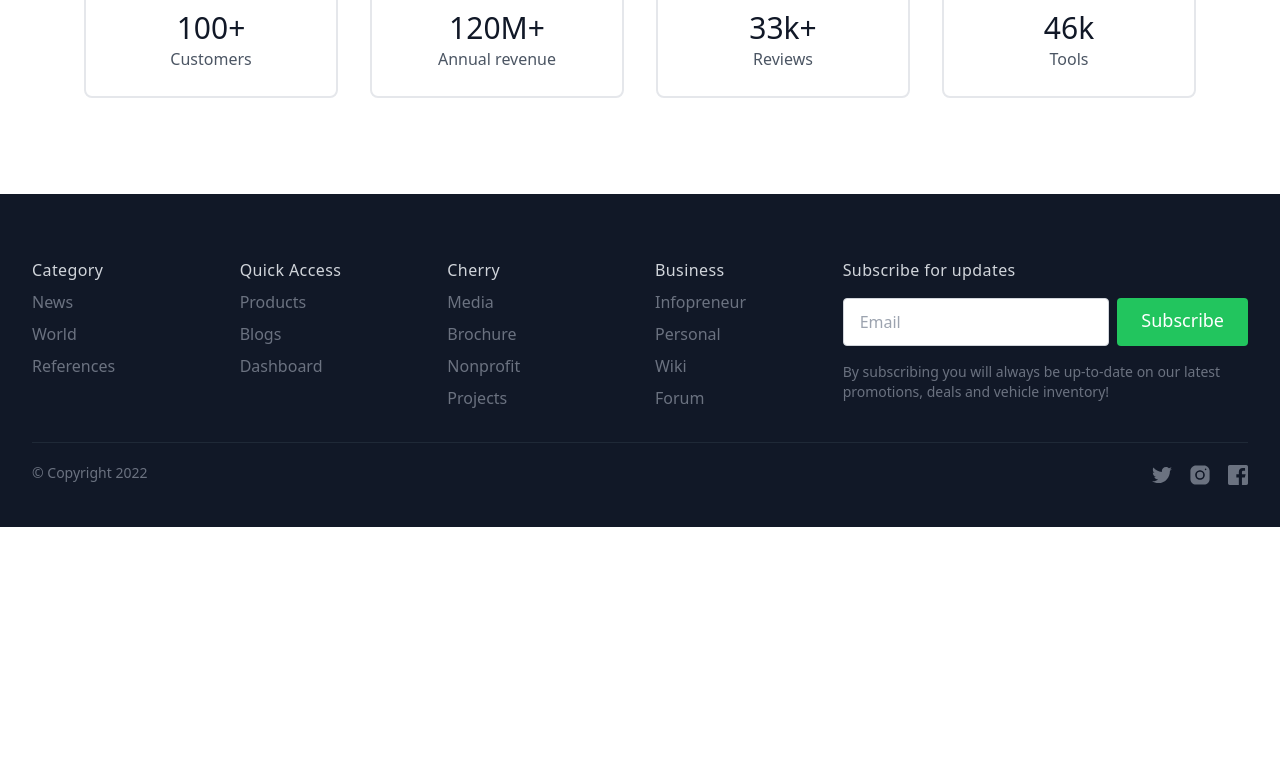
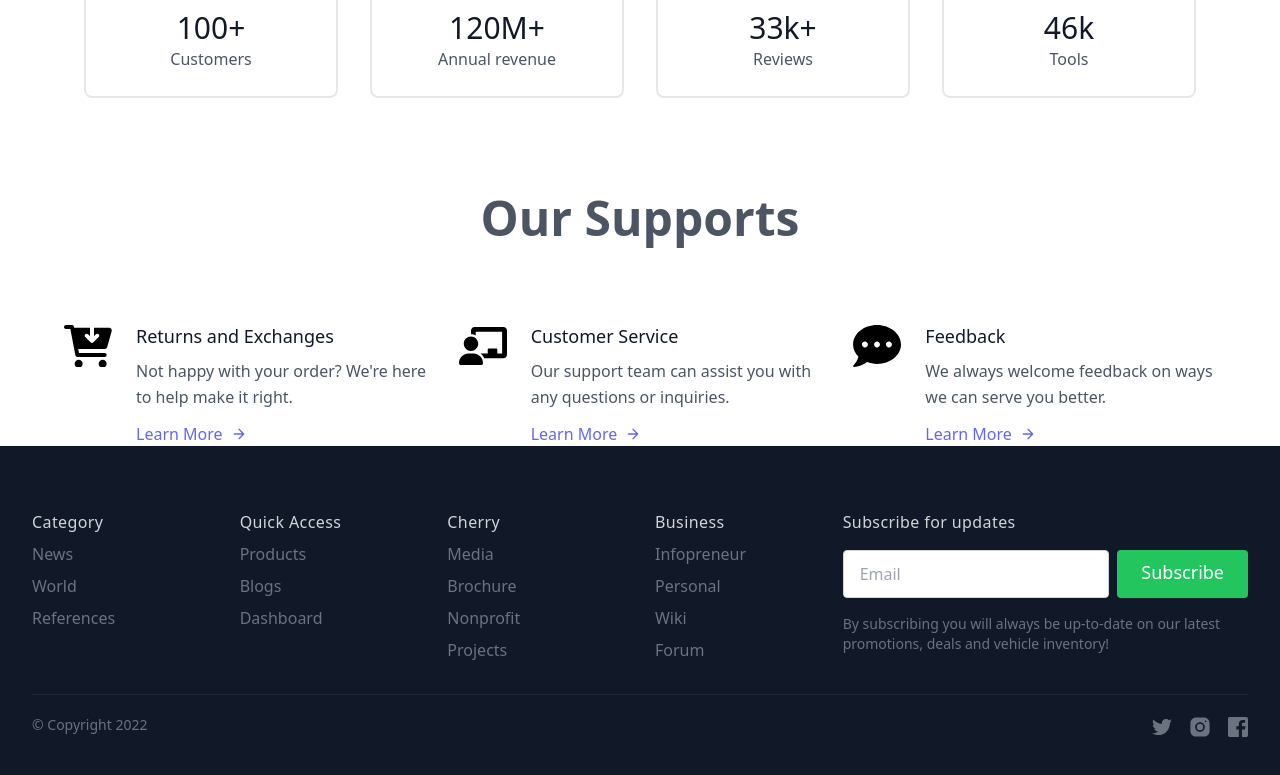
Before and after one commit to G-Mursalin/tool-planet-frontend, a React (Create React App) app: page / in a window 1280 px wide. Shown: the part 2924-3699 px from the top of the page. Before the commit the page ends 3451 px from the top, so only its background shows below. Built offline with nearby package versions, Linux system fonts and the light colour scheme; no server answers.

Commit message:
supports section added

```diff
--- a/src/components/Home/Home.js
+++ b/src/components/Home/Home.js
@@ -5,6 +5,7 @@ import Banner from "./Banner";
 import Tools from "./Tools";
 import Reviews from "./Reviews";
 import BusinessSummary from "../BusinessSummary/BusinessSummary";
+import Supports from "./Supports";
 const Home = () => {
   return (
     <>
@@ -12,6 +13,7 @@ const Home = () => {
       <Tools />
       <Reviews />
       <BusinessSummary />
+      <Supports />
     </>
   );
 };
--- /dev/null
+++ b/src/components/Home/Supports.js
@@ -0,0 +1,114 @@
+import React from "react";
+import { Link } from "react-router-dom";
+
+const Supports = () => {
+  return (
+    <section className="text-gray-600 body-font">
+      <div className="container px-16  mx-auto">
+        <h1 className="text-center md:text-5xl text-3xl font-bold mb-20">
+          Our Supports
+        </h1>
+        <div className="flex flex-wrap sm:-m-4 -mx-4 -mb-10 -mt-4 md:space-y-0 space-y-6">
+          <div className="p-4 md:w-1/3 flex">
+            <div className="w-12 h-12 inline-flex items-center justify-center rounded-full   text-indigo-500 mb-4 flex-shrink-0">
+              <svg xmlns="http://www.w3.org/2000/svg" viewBox="0 0 576 512">
+                <path d="M0 24C0 10.75 10.75 0 24 0H96C107.5 0 117.4 8.19 119.6 19.51L121.1 32H312V134.1L288.1 111C279.6 101.7 264.4 101.7 255 111C245.7 120.4 245.7 135.6 255 144.1L319 208.1C328.4 218.3 343.6 218.3 352.1 208.1L416.1 144.1C426.3 135.6 426.3 120.4 416.1 111C407.6 101.7 392.4 101.7 383 111L360 134.1V32H541.8C562.1 32 578.3 52.25 572.6 72.66L518.6 264.7C514.7 278.5 502.1 288 487.8 288H170.7L179.9 336H488C501.3 336 512 346.7 512 360C512 373.3 501.3 384 488 384H159.1C148.5 384 138.6 375.8 136.4 364.5L76.14 48H24C10.75 48 0 37.25 0 24V24zM224 464C224 490.5 202.5 512 176 512C149.5 512 128 490.5 128 464C128 437.5 149.5 416 176 416C202.5 416 224 437.5 224 464zM416 464C416 437.5 437.5 416 464 416C490.5 416 512 437.5 512 464C512 490.5 490.5 512 464 512C437.5 512 416 490.5 416 464z" />
+              </svg>
+            </div>
+            <div className="flex-grow pl-6">
+              <h2 className="text-gray-900 text-lg title-font font-medium mb-2">
+                Returns and Exchanges
+              </h2>
+              <p className="leading-relaxed text-base">
+                Not happy with your order? We're here to help make it right.
+              </p>
+              <Link
+                to="/"
+                className="mt-3 text-indigo-500 inline-flex items-center"
+              >
+                Learn More
+                <svg
+                  fill="none"
+                  stroke="currentColor"
+                  strokeLinecap="round"
+                  strokeLinejoin="round"
+                  strokeWidth="2"
+                  className="w-4 h-4 ml-2"
+                  viewBox="0 0 24 24"
+                >
+                  <path d="M5 12h14M12 5l7 7-7 7"></path>
+                </svg>
+              </Link>
+            </div>
+          </div>
+          <div className="p-4 md:w-1/3 flex">
+            <div className="w-12 h-12 inline-flex items-center justify-center rounded-full   text-indigo-500 mb-4 flex-shrink-0">
+              <svg xmlns="http://www.w3.org/2000/svg" viewBox="0 0 640 512">
+                <path d="M592 0h-384C181.5 0 160 22.25 160 49.63V96c23.42 0 45.1 6.781 63.1 17.81V64h352v288h-64V304c0-8.838-7.164-16-16-16h-96c-8.836 0-16 7.162-16 16V352H287.3c22.07 16.48 39.54 38.5 50.76 64h253.9C618.5 416 640 393.8 640 366.4V49.63C640 22.25 618.5 0 592 0zM160 320c53.02 0 96-42.98 96-96c0-53.02-42.98-96-96-96C106.1 128 64 170.1 64 224C64 277 106.1 320 160 320zM192 352H128c-70.69 0-128 57.31-128 128c0 17.67 14.33 32 32 32h256c17.67 0 32-14.33 32-32C320 409.3 262.7 352 192 352z" />
+              </svg>
+            </div>
+            <div className="flex-grow pl-6">
+              <h2 className="text-gray-900 text-lg title-font font-medium mb-2">
+                Customer Service
+              </h2>
+              <p className="leading-relaxed text-base">
+                Our support team can assist you with any questions or inquiries.
+              </p>
+              <Link
+                to="/"
+                className="mt-3 text-indigo-500 inline-flex items-center"
+              >
+                Learn More
+                <svg
+                  fill="none"
+                  stroke="currentColor"
+                  strokeLinecap="round"
+                  strokeLinejoin="round"
+                  strokeWidth="2"
+                  className="w-4 h-4 ml-2"
+                  viewBox="0 0 24 24"
+                >
+                  <path d="M5 12h14M12 5l7 7-7 7"></path>
+                </svg>
+              </Link>
+            </div>
+          </div>
+          <div className="p-4 md:w-1/3 flex">
+            <div className="w-12 h-12 inline-flex items-center justify-center rounded-full  text-indigo-500 mb-4 flex-shrink-0">
+              <svg xmlns="http://www.w3.org/2000/svg" viewBox="0 0 512 512">
+                <path d="M256 31.1c-141.4 0-255.1 93.12-255.1 208c0 49.62 21.35 94.98 56.97 130.7c-12.5 50.37-54.27 95.27-54.77 95.77c-2.25 2.25-2.875 5.734-1.5 8.734c1.249 3 4.021 4.766 7.271 4.766c66.25 0 115.1-31.76 140.6-51.39c32.63 12.25 69.02 19.39 107.4 19.39c141.4 0 255.1-93.13 255.1-207.1S397.4 31.1 256 31.1zM127.1 271.1c-17.75 0-32-14.25-32-31.1s14.25-32 32-32s32 14.25 32 32S145.7 271.1 127.1 271.1zM256 271.1c-17.75 0-31.1-14.25-31.1-31.1s14.25-32 31.1-32s31.1 14.25 31.1 32S273.8 271.1 256 271.1zM383.1 271.1c-17.75 0-32-14.25-32-31.1s14.25-32 32-32s32 14.25 32 32S401.7 271.1 383.1 271.1z" />
+              </svg>
+            </div>
+            <div className="flex-grow pl-6">
+              <h2 className="text-gray-900 text-lg title-font font-medium mb-2">
+                Feedback
+              </h2>
+              <p className="leading-relaxed text-base">
+                We always welcome feedback on ways we can serve you better.
+              </p>
+              <Link
+                to="/"
+                className="mt-3 text-indigo-500 inline-flex items-center"
+              >
+                Learn More
+                <svg
+                  fill="none"
+                  stroke="currentColor"
+                  strokeLinecap="round"
+                  strokeLinejoin="round"
+                  strokeWidth="2"
+                  className="w-4 h-4 ml-2"
+                  viewBox="0 0 24 24"
+                >
+                  <path d="M5 12h14M12 5l7 7-7 7"></path>
+                </svg>
+              </Link>
+            </div>
+          </div>
+        </div>
+      </div>
+    </section>
+  );
+};
+
+export default Supports;
```
